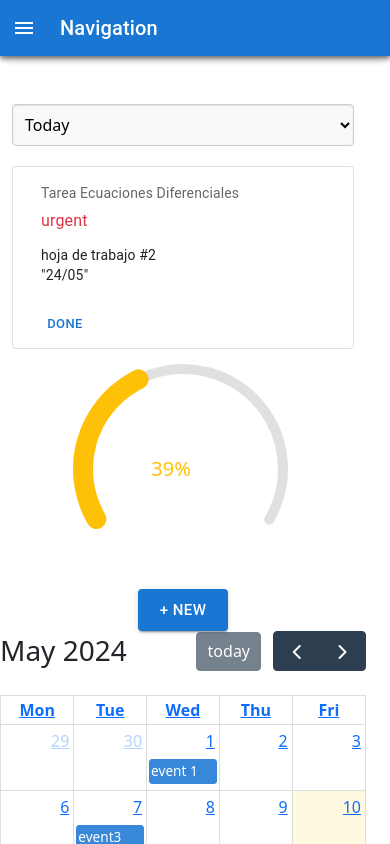
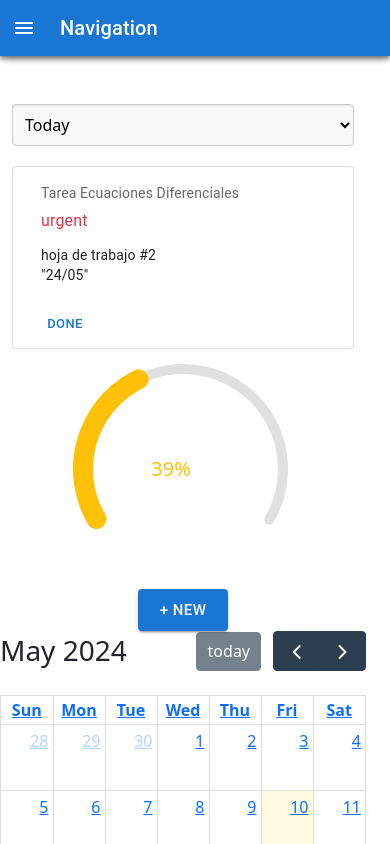
Before and after one commit to Andyfer004/Proyecto_Software_Frontend, a React Native app: screen /home in a window 390 px wide. Built offline with nearby package versions, Linux system fonts and the light colour scheme.

Commit message:
task finish

```diff
--- /dev/null
+++ b/src/views/Dashboard/Calendar.css
@@ -0,0 +1,5 @@
+.completed-event {
+    text-decoration: line-through; /* Subraya el texto */
+    background-color: #d1c4e9 !important; /* O cualquier color que desees */
+    color: #4a148c !important;
+}
--- a/src/views/Dashboard/Calendar.tsx
+++ b/src/views/Dashboard/Calendar.tsx
@@ -1,73 +1,217 @@
-import React, { useState } from "react";
-import NotificationService from "src/common/AlertNotification";
-import moment from "moment";
+import React, { useState } from 'react';
+import {
+  Dialog,
+  DialogActions,
+  DialogContent,
+  DialogTitle,
+  Button,
+  TextField,
+  FormControl,
+  InputLabel,
+  Select,
+  MenuItem,
+  IconButton,
+  Grid,
+} from '@mui/material';
+import AddCircleIcon from '@mui/icons-material/AddCircle';
 import FullCalendar from '@fullcalendar/react';
 import dayGridPlugin from '@fullcalendar/daygrid';
+import interactionPlugin from '@fullcalendar/interaction';
+import './Calendar.css'; // Importa el archivo CSS
 
-// Definición de los eventos que se mostrarán en el calendario
-const events = [
-    {
-        'title': 'All Day Event very long title', // Título del evento
-        'allDay': true, // Indica que es un evento de todo el día
-        'start': new Date(2024, 3, 0), // Fecha de inicio
-        'end': new Date(2024, 3, 1) // Fecha de finalización
+// Define the task interface
+interface Task {
+  id: number;
+  taskName: string;
+  description: string;
+  priorityId: number | string;
+  statusId: number | string;
+  dueDate: string;
+}
+
+const Calendar: React.FC = () => {
+  const [openDialog, setOpenDialog] = useState(false);
+  const [selectedDate, setSelectedDate] = useState<string>('');
+  const [taskName, setTaskName] = useState<string>('');
+  const [description, setDescription] = useState<string>('');
+  const [priorityId, setPriorityId] = useState<number | string>('');
+  const [statusId, setStatusId] = useState<number | string>('');
+  const [selectedTaskId, setSelectedTaskId] = useState<number | null>(null);
+  const [tasks, setTasks] = useState<Task[]>([]); // Estado para almacenar las tareas
+
+  const priorities = [
+    { id: 1, name: 'Low' },
+    { id: 2, name: 'Medium' },
+    { id: 3, name: 'High' },
+  ];
+
+  const statuses = [
+    { id: 1, name: 'To Do' },
+    { id: 2, name: 'In Progress' },
+    { id: 3, name: 'Completed' },
+  ];
+
+  const handleDateClick = (arg: any) => {
+    setSelectedDate(arg.dateStr);
+    setSelectedTaskId(null); // Clear selected task for new entry
+    setTaskName('');
+    setDescription('');
+    setPriorityId('');
+    setStatusId('');
+    setOpenDialog(true);
+  };
+
+  const handleEventClick = (clickInfo: any) => {
+    const clickedTask = tasks.find((task) => task.id === parseInt(clickInfo.event.id, 10));
+
+    if (clickedTask) {
+      setSelectedTaskId(clickedTask.id);
+      setTaskName(clickedTask.taskName);
+      setDescription(clickedTask.description);
+      setPriorityId(clickedTask.priorityId);
+      setStatusId(clickedTask.statusId);
+      setSelectedDate(clickedTask.dueDate);
+      setOpenDialog(true);
+    }
+  };
+
+  const handleSaveTask = () => {
+    if (selectedTaskId !== null) {
+      // Update existing task
+      setTasks(tasks.map(task =>
+        task.id === selectedTaskId
+          ? { ...task, taskName, description, priorityId, statusId, dueDate: selectedDate }
+          : task
+      ));
+    } else {
+      // Add new task
+      const newTask: Task = {
+        id: tasks.length + 1, // Simple way to generate an ID, use better approach in production
+        taskName,
+        description,
+        priorityId,
+        statusId,
+        dueDate: selectedDate,
+      };
+      setTasks([...tasks, newTask]);
+    }
+
+    // Resetear campos y cerrar diálogo
+    setTaskName('');
+    setDescription('');
+    setPriorityId('');
+    setStatusId('');
+    setSelectedTaskId(null);
+    setOpenDialog(false);
+  };
+
+  // Transform tasks into events for FullCalendar
+  const calendarEvents = tasks.map((task) => ({
+    id: task.id.toString(),
+    title: task.taskName,
+    start: task.dueDate,
+    description: task.description,
+    extendedProps: {
+      statusId: task.statusId, // Pass statusId for class name logic
     },
-    {
-        'title': 'Long Event',
-        'start': new Date(2024, 3, 7),
-        'end': new Date(2024, 3, 10)
-    },
-    {
-        'title': 'Some Event',
-        'start': new Date(2024, 3, 9, 0, 0, 0),
-        'end': new Date(2024, 3, 9, 0, 0, 0)
-    },
-    {
-        'title': 'Conference',
-        'start': new Date(2024, 3, 11),
-        'end': new Date(2024, 3, 13),
-        desc: 'Big conference for important people' // Descripción del evento
-    },
-    {
-        'title': 'Meeting',
-        'start': new Date(2024, 3, 12, 10, 30, 0, 0),
-        'end': new Date(2024, 3, 12, 12, 30, 0, 0),
-        desc: 'Pre-meeting meeting, to prepare for the meeting'
-    },
-    {
-        'title': 'Lunch',
-        'start': new Date(2024, 3, 12, 12, 0, 0, 0),
-        'end': new Date(2024, 3, 12, 13, 0, 0, 0),
-        desc: 'Power lunch'
-    },
-    {
-        'title': 'Meeting',
-        'start': new Date(2024, 3, 12, 14, 0, 0, 0),
-        'end': new Date(2024, 3, 12, 15, 0, 0, 0)
-    },
+  }));
 
-]
+  return (
+    <>
+      <FullCalendar
+        plugins={[dayGridPlugin, interactionPlugin]}
+        initialView="dayGridMonth"
+        weekends={true}
+        dateClick={handleDateClick}
+        eventClick={handleEventClick} // Evento de clic en un evento
+        events={calendarEvents} // Pasar los eventos al calendario
+        eventClassNames={(arg) => {
+          // Apply the class based on status
+          if (arg.event.extendedProps.statusId === 3) { // Assuming 3 is 'Completed'
+            return 'completed-event';
+          }
+          return '';
+        }}
+      />
 
-// Componente de calendario responsive
-const Calendar: React.FC = () => {
-    return (
-        <>
-            <FullCalendar
-                plugins={[ dayGridPlugin ]} // Plugins a utilizar en FullCalendar
-                initialView="dayGridMonth" // Vista inicial del calendario
-                weekends={false} // No mostrar los fines de semana
-                events={[
-                    { title: 'event 1', date: '2024-05-01' },
-                    { title: 'event 2', date: '2024-05-22' },
-                    {
-                        title  : 'event3',
-                        start  : '2024-05-07',
-                        end    : '2024-05-08'
-                    },
-                ]}
-            />
-        </>
-    )
+      <Dialog open={openDialog} onClose={() => setOpenDialog(false)}>
+        <DialogTitle>{selectedTaskId !== null ? 'Edit Task' : 'Create Task'}</DialogTitle>
+        <DialogContent>
+          <Grid container spacing={2}>
+            <Grid item xs={12}>
+              <TextField
+                autoFocus
+                margin="dense"
+                label="Task Name"
+                type="text"
+                fullWidth
+                value={taskName}
+                onChange={(e) => setTaskName(e.target.value)}
+              />
+            </Grid>
+            <Grid item xs={12}>
+              <TextField
+                margin="dense"
+                label="Description"
+                type="text"
+                fullWidth
+                multiline
+                rows={4}
+                value={description}
+                onChange={(e) => setDescription(e.target.value)}
+              />
+            </Grid>
+            <Grid item xs={6}>
+              <FormControl fullWidth margin="dense">
+                <InputLabel>Priority</InputLabel>
+                <Select
+                  value={priorityId}
+                  onChange={(e) => setPriorityId(e.target.value as number)}
+                  label="Priority"
+                >
+                  {priorities.map((priority) => (
+                    <MenuItem key={priority.id} value={priority.id}>
+                      {priority.name}
+                    </MenuItem>
+                  ))}
+                </Select>
+              </FormControl>
+              <IconButton>
+                <AddCircleIcon />
+              </IconButton>
+            </Grid>
+            <Grid item xs={6}>
+              <FormControl fullWidth margin="dense">
+                <InputLabel>Status</InputLabel>
+                <Select
+                  value={statusId}
+                  onChange={(e) => setStatusId(e.target.value as number)}
+                  label="Status"
+                >
+                  {statuses.map((status) => (
+                    <MenuItem key={status.id} value={status.id}>
+                      {status.name}
+                    </MenuItem>
+                  ))}
+                </Select>
+              </FormControl>
+              <IconButton>
+                <AddCircleIcon />
+              </IconButton>
+            </Grid>
+          </Grid>
+        </DialogContent>
+        <DialogActions>
+          <Button onClick={() => setOpenDialog(false)} color="primary">
+            Cancel
+          </Button>
+          <Button onClick={handleSaveTask} color="primary">
+            Save
+          </Button>
+        </DialogActions>
+      </Dialog>
+    </>
+  );
 };
 
-export default Calendar; // Exporta el componente Calendar para su uso en otras partes de la aplicación
+export default Calendar;
```
Also changed, not shown: package.json (+6 -5 lines), 1 other file (tests, documents, lock files or other folders).
